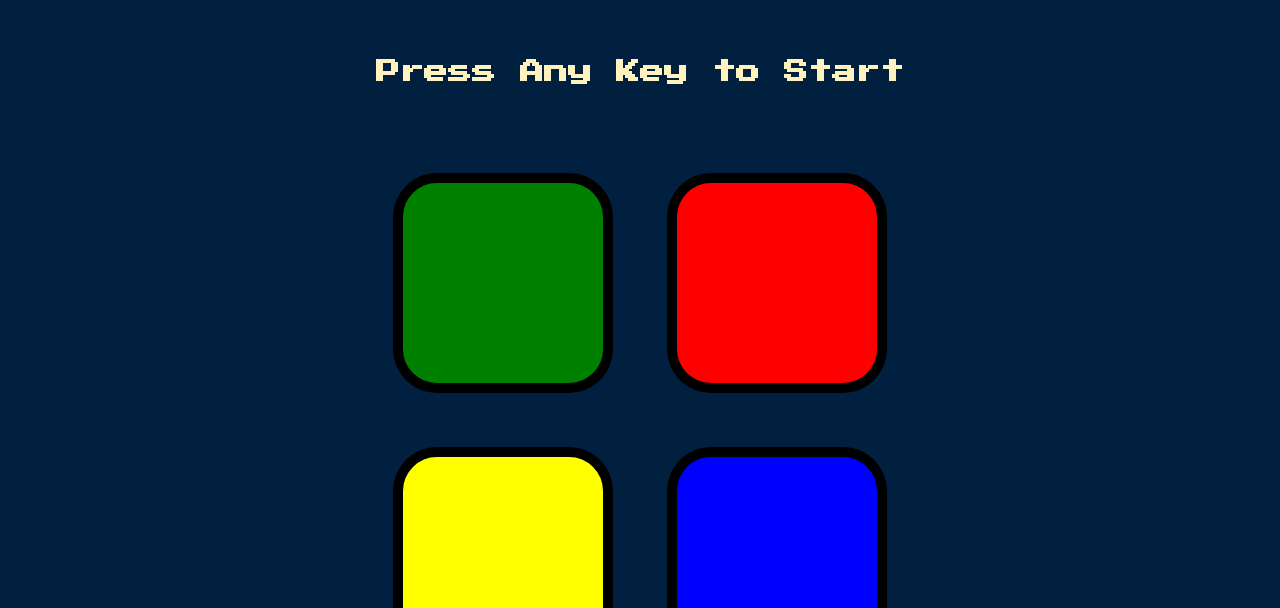
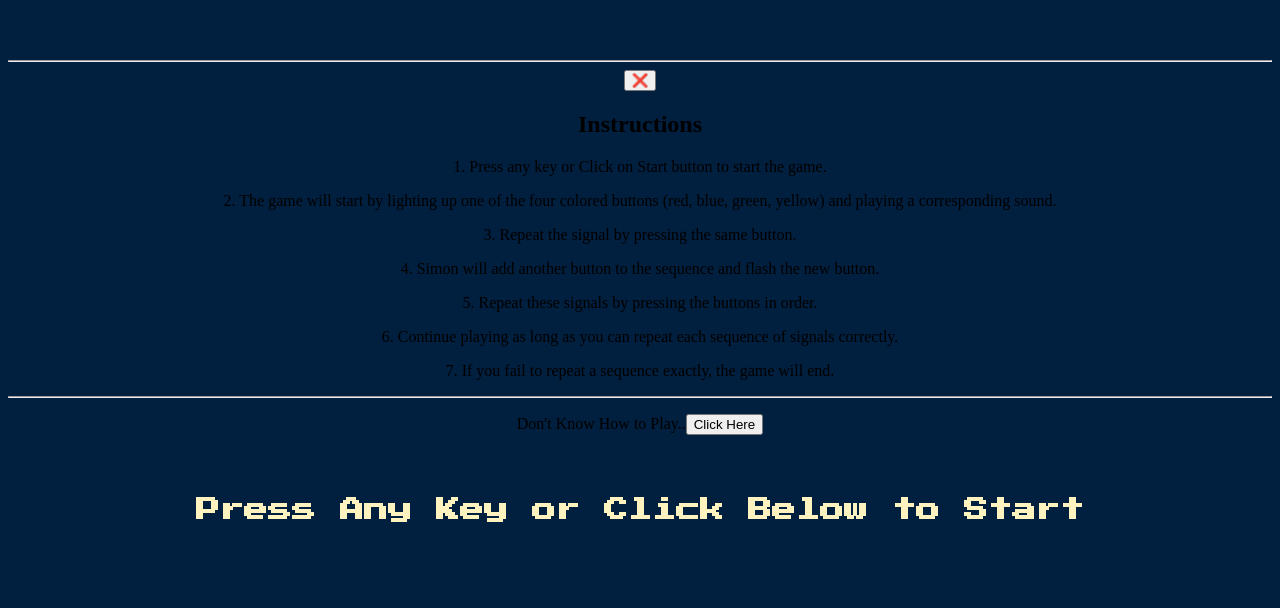
Before and after one commit to AadarshDagur/Simon, a plain HTML site: page index.html in a window 1280 px wide. Shown: the part 114-722 px from the top of the page. Drawn offline with nearby package versions, Linux system fonts and the light colour scheme.

Commit message:
Update index.html

```diff
--- a/index.html
+++ b/index.html
@@ -6,11 +6,31 @@
   <title>Simon</title>
   <link rel="stylesheet" href="styles.css">
   <link href="https://fonts.googleapis.com/css?family=Press+Start+2P" rel="stylesheet">
+
 </head>
 
 <body>
-  <h1 id="title">Simon Game</h1>
-  <h2 id="level-title">Press Any Key to Start</h1>
+  <h1 id="title">Simon Game</h1><hr>
+  <div class="popup">
+    <div class="close" ><button>❌</button></div>
+    <h2 id="instruction-heading">Instructions</h2>
+    <p>1. Press any key or Click on Start button to start the game.</p>
+    <p>2. The game will start by lighting up one of the four colored buttons (red, blue, green, yellow) and playing a corresponding sound.</p>
+    <p>3. Repeat the signal by pressing the same button.</p>
+    <p>4. Simon will add another button to the sequence and flash the new button.</p>
+    <p>5. Repeat these signals by pressing the buttons in order.</p>
+    <p>6. Continue playing as long as you can repeat each sequence of signals correctly.</p>
+    <p>7. If you fail to repeat a sequence exactly, the game will end.
+    <hr>
+  </div>
+
+
+
+
+  <p class="instructions">Don't Know How to Play..<button class="inst-button">Click Here</button></p>
+  <h2 id="level-title">Press Any Key or Click Below to Start</h1>
+
+  <button type="button" id="start" class="btn start">Start</button>
   <div class="container">
     <div lass="row">
 
@@ -35,6 +55,7 @@
     </div>
 
   </div>
+  <div><h3>HIGH SCORE: 0</h3></div>
 
 
   <footer>
```
